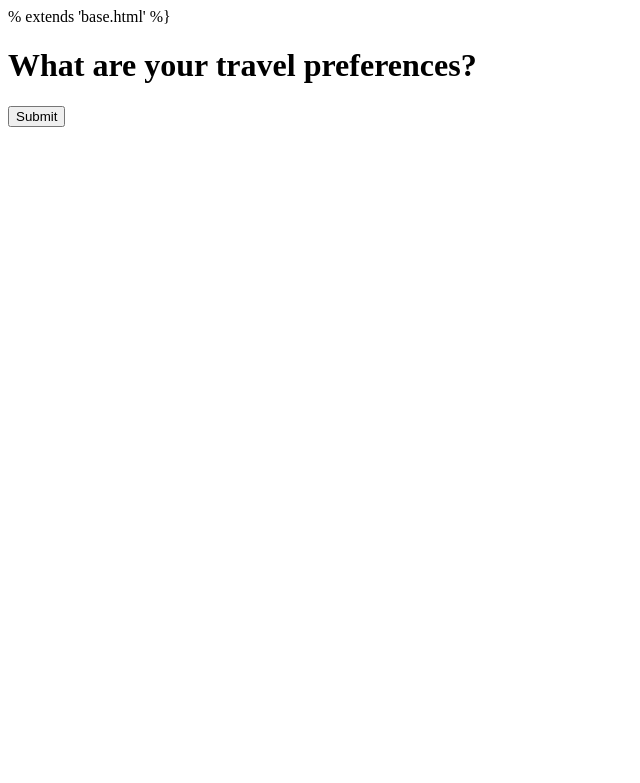
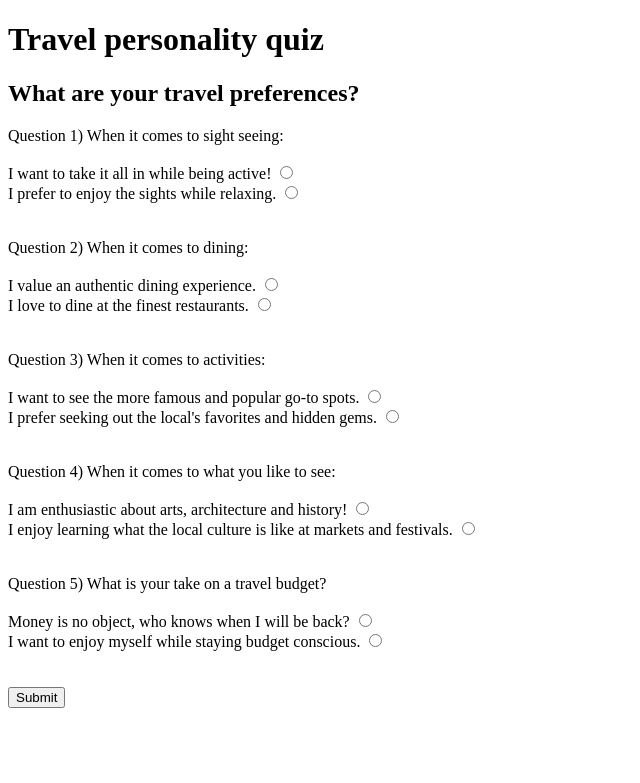
Before and after one commit to Giliff89/trip-assistant, a Flask app: template templates/personality_quiz.html in a window 1280 px wide. Shown: the top 783 px of the page, without its empty margins (0-640 px from the left). Run offline with Flask 2, Linux system fonts and the light colour scheme; the template is opened without the code that fills it, so the values that code supplies are empty; parts of the project's set-up code (start-up, migrations or seed data) failed here and were passed over.

Commit message:
Added to personality template and fixed tables in model.py

```diff
--- a/server.py
+++ b/server.py
@@ -3,8 +3,6 @@ from jinja2 import StrictUndefined
 from flask import (Flask, render_template, redirect, request, flash,
                    session)
 from flask_debugtoolbar import DebugToolbarExtension
-
-from secrets import SECRET_KEY
 
 from model import check_user, check_login, db, connect_to_db, User
 
@@ -12,7 +10,7 @@ from model import check_user, check_login, db, connect_to_db, User
 app = Flask(__name__)
 
 
-app.secret_key = SECRET_KEY
+app.secret_key = 'SECRET_KEY'
 #  for Flask sessions and debug toolbar
 
 app.jinja_env.undefined = StrictUndefined
@@ -71,12 +69,21 @@ def user_login():
             return redirect('/register')
 
 
+@app.route('/quiz', methods=["GET", "POST"])
+def user_preferences():
+    """User takes a 5 question quiz to defin their travel preferences"""
+
+    if request.method == "GET":
+        return render_template("personality_quiz.html")
+    else:
+        pass  # need to add the post in for user preferences
+
 
 if __name__ == "__main__":
     app.debug = True
     app.jinja_env.auto_reload = app.debug
 
-    # connect_to_db(app)
+    connect_to_db(app)
 
     DebugToolbarExtension(app)
 
--- a/templates/personality_quiz.html
+++ b/templates/personality_quiz.html
@@ -1,9 +1,86 @@
-% extends 'base.html' %}
+{% extends 'base.html' %}
 {% block content %}
 
-<h1>What are your travel preferences?</h1>
+<h1>Travel personality quiz</h1>
 
-<form method="POST">
+<h2>What are your travel preferences?</h2>
+
+<form action="/quiz" method="POST">
+
+  <div>
+    Question 1) When it comes to sight seeing:
+    <br>
+    <br>
+    I want to take it all in while being active!
+    <input type="radio" name="sights" value="active">
+    <br>
+    I prefer to enjoy the sights while relaxing.
+    <input type="radio" name="sights" value="relax">
+    <br>
+  </div>
+
+  <br>
+  <br>
+
+  <div>
+    Question 2) When it comes to dining:
+    <br>
+    <br>
+    I value an authentic dining experience.
+    <input type="radio" name="dining" value="authentic">
+    <br>
+    I love to dine at the finest restaurants.
+    <input type="radio" name="dining" value="luxury">
+    <br>
+  </div>
+
+  <br>
+  <br>
+
+  <div>
+    Question 3) When it comes to activities:
+    <br>
+    <br>
+    I want to see the more famous and popular go-to spots.
+    <input type="radio" name="popularity" value="tourist">
+    <br>
+    I prefer seeking out the local's favorites and hidden gems.
+    <input type="radio" name="popularity" value="locavore">
+    <br>
+  </div>
+
+  <br>
+  <br>
+
+  <div>
+    Question 4) When it comes to what you like to see:
+    <br>
+    <br>
+    I am enthusiastic about arts, architecture and history!
+    <input type="radio" name="values" value="arts">
+    <br>
+    I enjoy learning what the local culture is like at markets and festivals.
+    <input type="radio" name="values" value="markets">
+    <br>
+  </div>
+
+  <br>
+  <br>
+
+  <div>
+    Question 5) What is your take on a travel budget?
+    <br>
+    <br>
+    Money is no object, who knows when I will be back?
+    <input type="radio" name="budget" value="lavish">
+    <br>
+    I want to enjoy myself while staying budget conscious.
+    <input type="radio" name="budget" value="modest">
+    <br>
+  </div>
+
+  <br>
+  <br>
 
     <input type="submit">
 
--- a/templates/registration_form.html
+++ b/templates/registration_form.html
@@ -6,7 +6,8 @@
 <form method="POST">
     Choose a username:
     <br>
-    <input type="text" name="username">
+    <input type="text" name="username" required>
+    <br>
     <br>
     Enter your email:
     <br>
@@ -15,7 +16,7 @@
     <br>
     Enter a password:
     <br>
-    <input type="text" name="password">
+    <input type="text" name="password" required>
     <br>
     <br>
     <input type="submit">
```
Also changed, not shown: model.py (+40 -10 lines).
